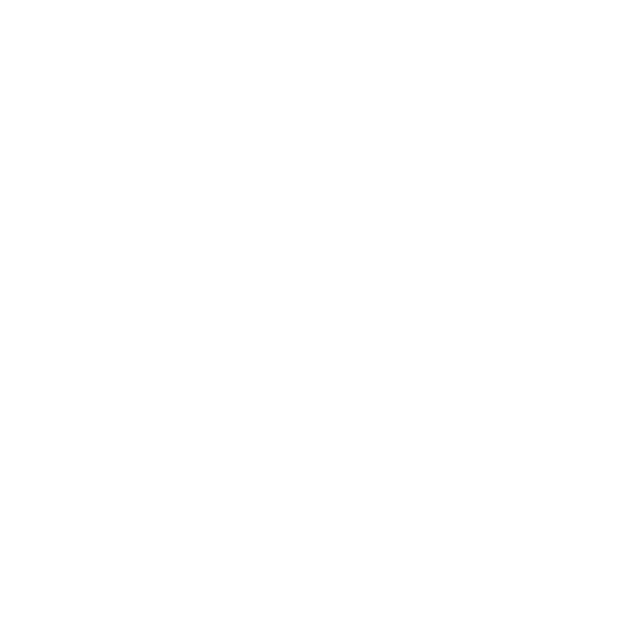
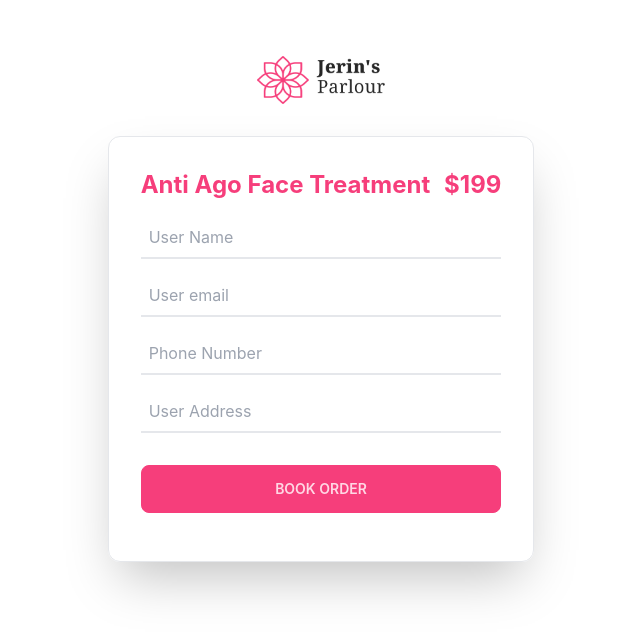
Before and after one commit to emonmahdi/jerins-parlour-react, a React (Create React App) app: page /booking/1 in a window 1280 px wide. Before the commit this address had no page. Shown: the top 636 px of the page, without its empty margins (319-959 px from the left). Built offline with nearby package versions, Linux system fonts and the light colour scheme.

Commit message:
single order route done

```diff
--- a/public/services.json
+++ b/public/services.json
@@ -4,20 +4,20 @@
         "title": "Anti Ago Face Treatment",
         "img": "https://i.ibb.co/2k3Hs5D/service-1.png",
         "price": "199",
-        "description": "We craft stunning and amazing web UI."
+        "description": "We craft stunning and amazing web UI, using a well drrafted UX to fit your product."
     },
     {
         "id": 2,
         "title": "Hair color and styling",
         "img": "https://i.ibb.co/FqYNcW6/service-3.png",
         "price": "99",
-        "description": "We craft stunning and amazing web UI."
+        "description": "Amazing flyers, social media posts and brand representations that would make your brand stand out."
     },
     {
         "id": 3,
         "title": "Skin care Treatment",
         "img": "https://i.ibb.co/swFhcJG/service-2.png",
         "price": "299",
-        "description": "We craft stunning and amazing web UI."
+        "description": "With well written codes, we build amazing apps for all platforms, mobile and web apps in general."
     }
 ]
--- a/src/App.js
+++ b/src/App.js
@@ -3,6 +3,7 @@
 import Home from './components/Home/Home';
 import Login from './Pages/Auth/Login';
 import Register from './Pages/Auth/Register';
+import Booking from './Pages/Booking';
 
 function App() {
   return (
@@ -10,6 +11,7 @@
         <Route path='/' element={<Home />} />
         <Route path='/login' element={<Login />} />
         <Route path='/register' element={<Register />} />
+        <Route path='/booking/:id' element={<Booking />} />
       </Routes>
   );
 }
--- /dev/null
+++ b/src/Pages/Booking.js
@@ -0,0 +1,84 @@
+import React, { useEffect, useState } from 'react'
+import { Link, useParams } from 'react-router-dom'
+
+import logo from '../Assets/logo.png'
+
+const Booking = () => {
+    const {id} = useParams();
+    const [services, setServices] = useState([]);
+    const [get, setGet] = useState('')
+
+    useEffect(() => {
+        fetch('/services.json')
+        .then(res => res.json())
+        .then(data => {
+            // console.log(data);
+            setServices(data);
+        })
+    }, [])
+
+    useEffect(() => {
+        const unique = services.filter(s => s.id == id);
+        setGet(unique)
+        console.log(unique);
+    }, [services])
+
+    const [name, setName] = useState('')
+    const [email, setEmail] = useState('')
+    const [phone, setPhone] = useState('')
+    const [address, setAddress] = useState('')
+
+
+    const handleSubmit =(e) => {
+        e.preventDefault();
+        const order ={
+            name,
+            email,
+            phone,
+            address
+        }
+        console.log(order);
+    }
+
+  return (<>
+    <div className='text-center mt-14'>
+           <Link to='/'>
+                 <img src={logo} className='w-32 mx-auto' alt="" />
+            </Link>
+        </div>
+    <div className="w-1/3 mx-auto border p-8 shadow-2xl rounded-xl overflow-hidden mt-8">
+      <div className='flex justify-between items-center'>
+        <div>
+            <h2 className='text-2xl font-bold text-primary text-center mb-4'> {get[0]?.title}</h2>
+        </div>
+        <div>
+            <h2 className='text-2xl font-bold text-primary text-center mb-4'> ${get[0]?.price}</h2>
+        </div>
+      </div>
+      <form onSubmit={handleSubmit}>
+        <div>
+          <input type="text" name="name" onChange={(e) => setName(e.target.value)} className="w-full border-b-2 px-2 py-2 mb-4 outline-0" placeholder="User Name" />
+        </div>
+        <div>
+          <input type="email" name="email" onChange={(e) => setEmail(e.target.value)} className="w-full border-b-2 px-2 py-2 mb-4 outline-0" placeholder="User email" />
+        </div>
+        <div>
+          <input type="text" name="phone" onChange={(e) => setPhone(e.target.value)} className="w-full border-b-2 px-2 py-2 mb-4 outline-0" placeholder="Phone Number" />
+        </div>
+        <div>
+          <input type="text" name="address" onChange={(e) => setAddress(e.target.value)} className="w-full border-b-2 px-2 py-2 mb-4 outline-0" placeholder="User Address" />
+        </div>
+        <div>
+          <input
+            type="submit"
+            className="btn btn-primary w-full my-4"
+            value="Book Order"
+          />
+        </div>
+      </form>
+    </div>
+    </>
+  )
+}
+
+export default Booking
--- a/src/shared/ServiceCard.js
+++ b/src/shared/ServiceCard.js
@@ -1,13 +1,19 @@
 import React from 'react'
+import { Link } from 'react-router-dom';
 
 const ServiceCard = ({service}) => {
-    const {title, img, description, price} = service;
+    const {id, title, img, description, price} = service;
   return (
     <div className="hover:shadow-lg p-12 rounded-lg text-center cursor-pointer">
         <img src={img} className='w-20 mx-auto' alt="" />
         <h3 className='text-lg font-bold mt-2'> {title}</h3>
         <p className='text-primary font-bold'>${price}</p>
-        <p>{description}</p>
+        <p className='mt-4'>{description}</p>
+        <div className="text-center mt-6">
+          <Link to={`/booking/${id}`}>
+            <button className="btn bg-primary border-0 text-accent">Booking</button>
+          </Link>
+      </div>
     </div>
   )
 }
```
